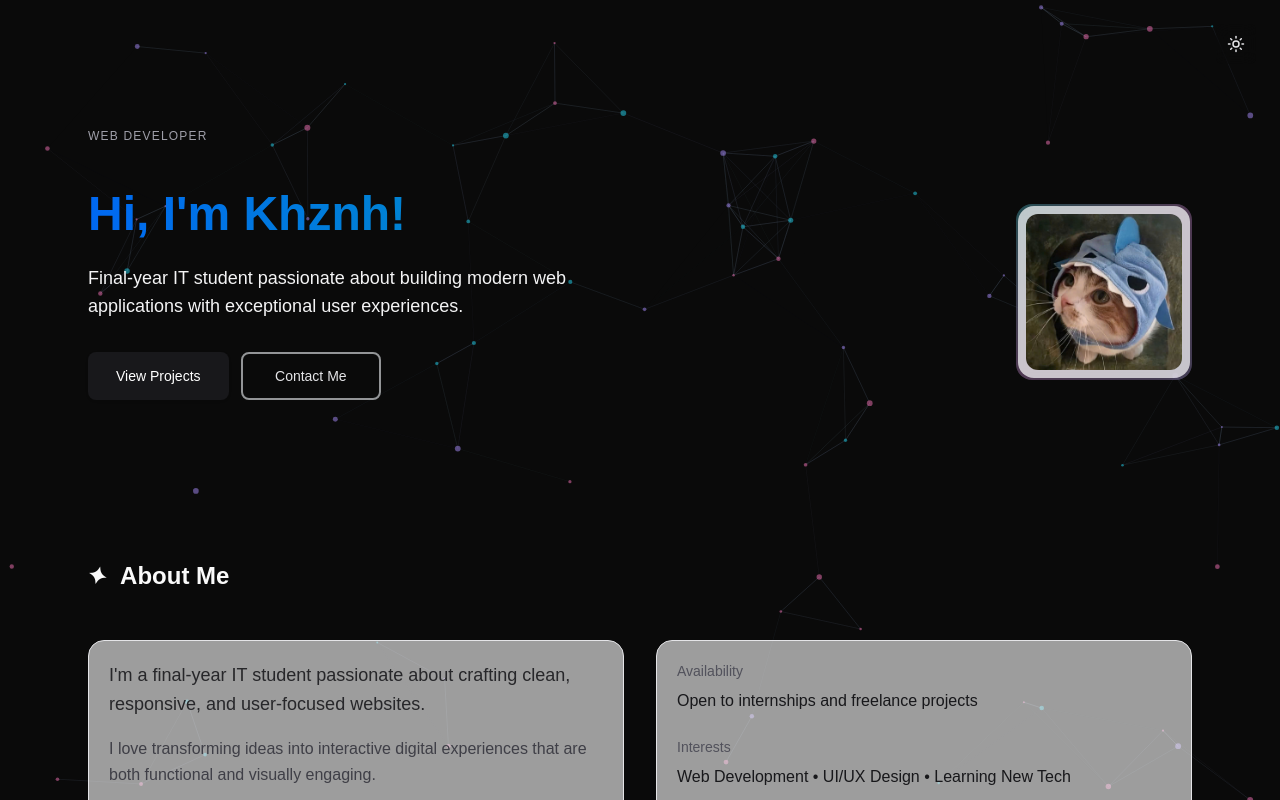
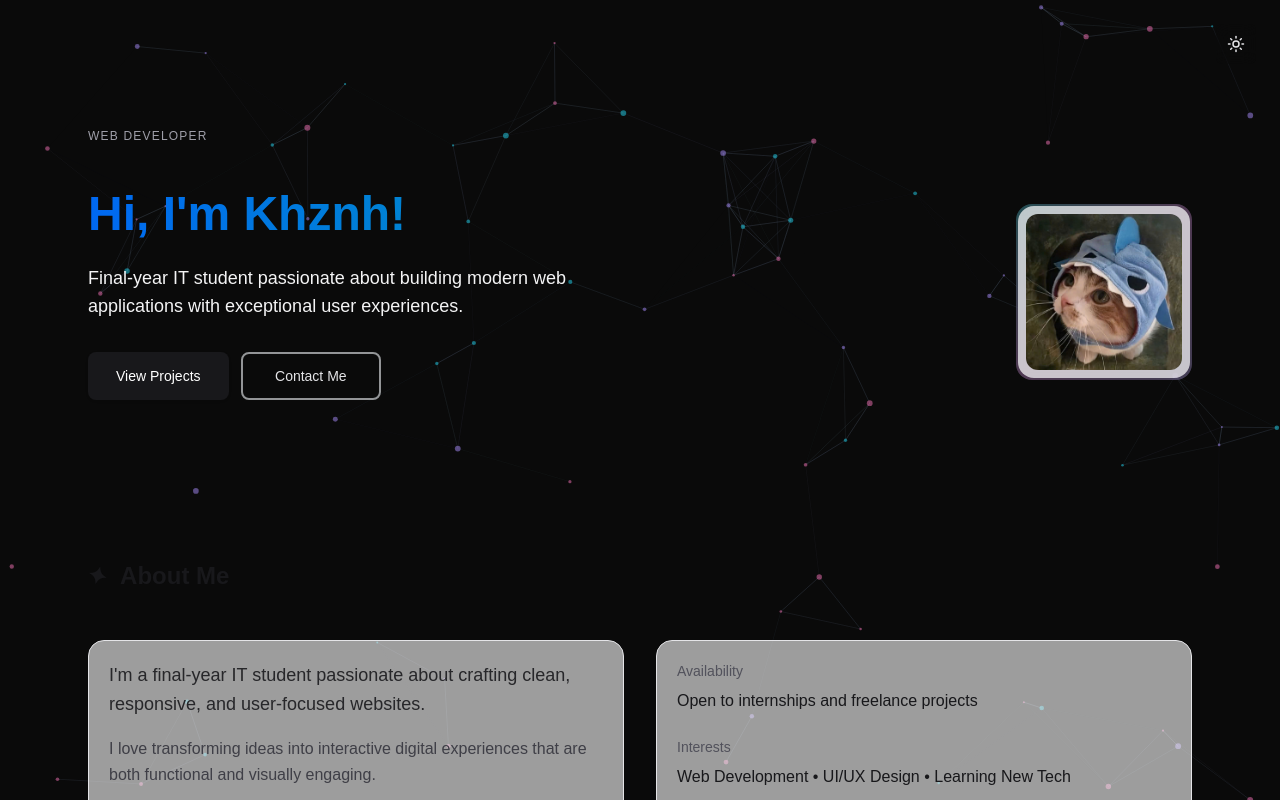
Before and after one commit to imjustkhznh/My-Portfolio, a Next.js app in the folder portfolio/: page / in a window 1280 px wide. Shown: the top 800 px of the page. Built offline with nearby package versions, Linux system fonts and the light colour scheme.

Commit message:
Fix About section title color for dark mode

```diff
--- a/portfolio/src/components/sections/About.tsx
+++ b/portfolio/src/components/sections/About.tsx
@@ -11,7 +11,7 @@ export function About() {
 				whileInView={{ opacity: 1, y: 0, filter: "blur(0px)" }}
 				viewport={{ once: true }}
 				transition={{ duration: 0.5 }}
-				className="mb-12 text-2xl font-bold text-zinc-50 dark:text-zinc-50 flex items-center"
+				className="mb-12 text-2xl font-bold text-zinc-900 dark:text-zinc-50 flex items-center"
 			>
 				<SpinningIcon />
 				About Me
```
